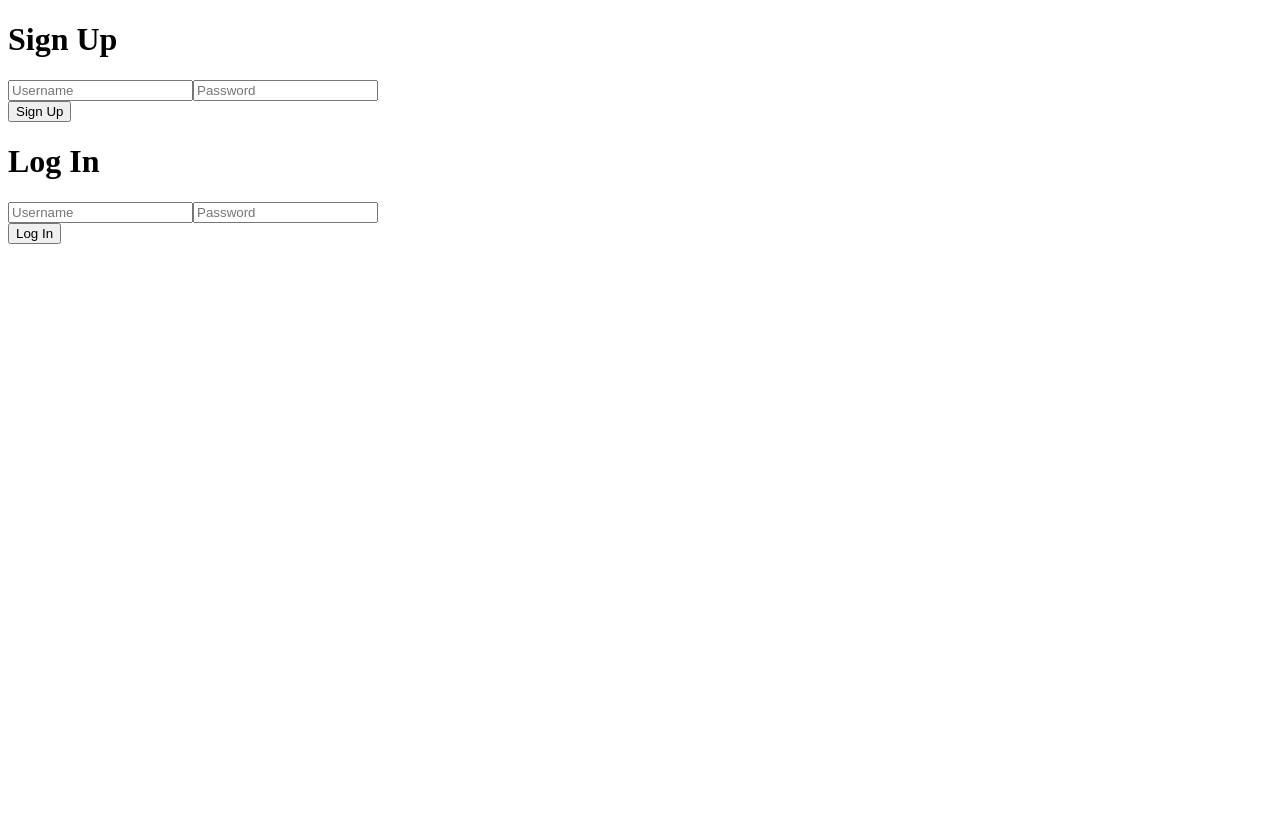
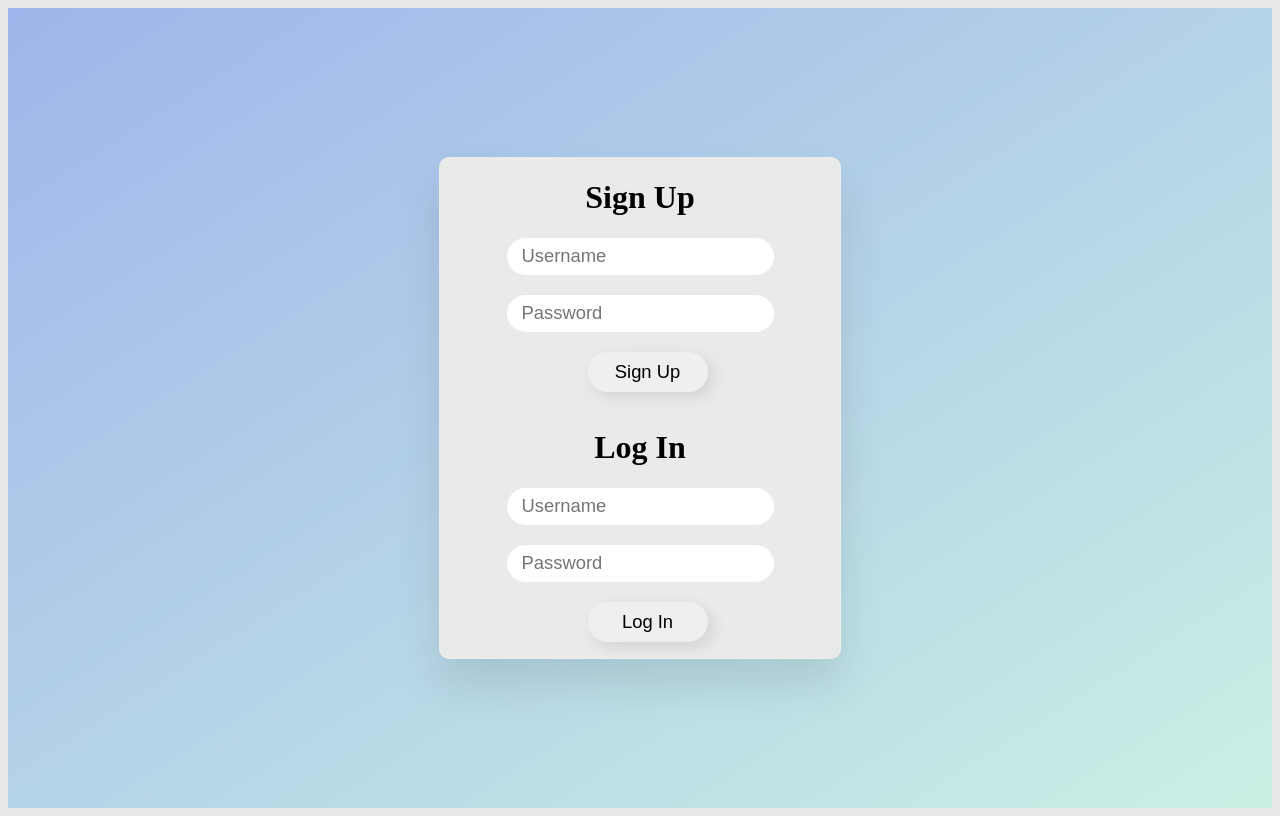
Before and after one commit to csscratchproject/alwaysactive, a React app: page / in a window 1280 px wide. Built offline with nearby package versions, Linux system fonts and the light colour scheme.

Commit message:
add styling

```diff
--- a/client/components/CreateEventButton.jsx
+++ b/client/components/CreateEventButton.jsx
@@ -4,8 +4,8 @@ import EventForm from './EventForm';
 
 function CreateEventButton(props) {
   return (
-    <div>
-      <button onClick={() => {props.setForm(true)}}>
+    <div id='createBtnContainer'>
+      <button id="createBtn" onClick={() => {props.setForm(true)}}>
         Create Your Own Event
       </button>
     </div>
--- a/client/components/EventBox.jsx
+++ b/client/components/EventBox.jsx
@@ -1,14 +1,15 @@
 import React, { Component } from 'react';
 import { render } from 'react-dom';
+import DeleteIcon from '@material-ui/icons/Delete';
 
 function EventBox(props) {
   const event = [
-    <h1>{props.name}</h1>,
-    <h1>{props.city}</h1>,
-    <h1>{props.state}</h1>,
-    <h1>{props.description}</h1>,
-    <h1>{props.date}</h1>,
-    <h1>{props.time}</h1>,
+    <h4>{props.name}</h4>,
+    <h5>{props.city}</h5>,
+    <h5>{props.state}</h5>,
+    <h5>{props.description}</h5>,
+    <h5>{props.date}</h5>,
+    <h5>{props.time}</h5>,
   ];
   console.log(props.user);
   const sendRsvp = () => {
@@ -54,7 +55,7 @@ function EventBox(props) {
         }}
         type="submit"
       >
-        Delete
+        <DeleteIcon />
       </button>,
     );
   }
--- a/client/components/EventForm.jsx
+++ b/client/components/EventForm.jsx
@@ -32,8 +32,6 @@ function EventForm(props) {
 
   return (
     <div>
-      <h1>{date}</h1>
-      <h1>{time}</h1>
       <input
         type="text"
         placeholder="What is the name of your event?"
--- a/client/components/LogIn.jsx
+++ b/client/components/LogIn.jsx
@@ -6,20 +6,20 @@ function LogIn(props) {
     <div>
       <h1>Log In</h1>
       <div>
-        <input
+        <input id='inputBox'
           onChange={(e) => {props.updateLogInUsername(e.target.value)}}
           value={props.logInUsername}
           placeholder='Username'
           type='text'
         />
-        <input
+        <input id='inputBox'
           onChange={(e) => {props.updateLogInPassword(e.target.value)}}
           value={props.logInPassword}
           placeholder='Password'
           type='text'
         />
         <div>
-          <button onClick={() => {props.logIn()}}>
+          <button id='logInBtn' onClick={() => {props.logIn()}}>
             Log In
           </button>
         </div>
--- a/client/components/SignUp.jsx
+++ b/client/components/SignUp.jsx
@@ -6,20 +6,20 @@ function SignUp(props) {
     <div>
       <h1>Sign Up</h1>
       <div>
-        <input
+        <input id='inputBox'
           onChange={(e) => {props.updateSignUpUsername(e.target.value)}}
           value={props.signUpUsername}
           placeholder='Username'
           type='text'
         />
-        <input
+        <input id='inputBox'
           onChange={(e) => {props.updateSignUpPassword(e.target.value)}}
           value={props.signUpPassword}
           placeholder='Password'
           type='text'
         />
         <div>
-          <button onClick={() => {props.saveUser()}}>
+          <button id='signUpBtn' onClick={() => {props.saveUser()}}>
             Sign Up
           </button>
         </div>
--- a/client/components/SignUpLogInPage.jsx
+++ b/client/components/SignUpLogInPage.jsx
@@ -113,9 +113,11 @@ function SignUpLogInPage(props) {
   // }, [isSignedIn]);
 
   return (
-    <div>
-      <div><SignUp signUpUsername={signUpUsername} signUpPassword={signUpPassword} updateSignUpUsername={updateSignUpUsername} updateSignUpPassword={updateSignUpPassword} saveUser={saveUser} /></div>
-      <div><LogIn logInUsername={logInUsername} logInPassword={logInPassword} updateLogInUsername={updateLogInUsername} updateLogInPassword={updateLogInPassword} logIn={logIn} /></div>
+    <div id='modalContainer'>
+      <div id="modal">
+        <div><SignUp signUpUsername={signUpUsername} signUpPassword={signUpPassword} updateSignUpUsername={updateSignUpUsername} updateSignUpPassword={updateSignUpPassword} saveUser={saveUser} /></div>
+        <div><LogIn logInUsername={logInUsername} logInPassword={logInPassword} updateLogInUsername={updateLogInUsername} updateLogInPassword={updateLogInPassword} logIn={logIn} /></div>
+      </div>
     </div>
   );
 }
--- a/client/containers/SideBarContainer.jsx
+++ b/client/containers/SideBarContainer.jsx
@@ -9,9 +9,11 @@ function SideBarContainer(props) {
   // const [formOpened, setForm] = useState(false);
   return (
     <div id="SideBarContainer">
-      <input id="citySearch" type="text" placeholder="city" />
-      <input id="stateSearch" type="text" placeholder="state" />
-      <button onClick={() => {props.getFilteredEvents(document.getElementById('citySearch').value, document.getElementById('stateSearch').value);}}>search</button>
+      <div id="searchBox">
+        <input id="citySearch" type="text" placeholder="city" />
+        <input id="stateSearch" type="text" placeholder="state" />
+        <button id="searchBtn" onClick={() => {props.getFilteredEvents(document.getElementById('citySearch').value, document.getElementById('stateSearch').value);}}>search</button>
+      </div>
       {props.formOpened === false && <CreateEventButton setForm={props.setForm} />}
       {/* {props.formOpened && <EventForm username={props.username} setForm={props.setForm} eventSaved={props.eventSaved} setEventSaved={props.setEventSaved} />} */}
       {props.formOpened && <EventForm username={props.username} setForm={props.setForm} getEvents={props.getEvents} />}
--- a/client/css/styles.css
+++ b/client/css/styles.css
@@ -1,9 +1,49 @@
+body{
+  background-color: rgb(233, 233, 233);
+}
+
+#searchBtn{
+  width: 100px;
+  height: 30px;
+  border-radius: 10px;
+  border: none;
+  background-image: linear-gradient(to right bottom,#A0B5EB,#C9F0E4);
+  margin-bottom: 30px;
+}
+
+#createBtn{
+  width: 85%;
+  height: 30px;
+  border-radius: 10px;
+  background-image: linear-gradient(to right bottom,#A0B5EB,#C9F0E4);
+  border: none;
+  margin-top: 30px;
+}
+
+#createBtnContainer {
+  display: flex;
+  justify-content: center;
+}
+
+#searchBox{
+  border: 1px solid #A0B5EB;
+}
+
 #EventsContainer {
-  border: 1px solid red;
+  /* display: grid; */
+  display: flex;
+  justify-content: center;
+  flex-wrap: wrap;
+  /* grid-template-columns: 1fr 1fr;
+  margin: 10px;*/
+  border-radius: 10px;
 }
 
 #SideBarContainer {
-  border: 1px solid blue;
+  border: 1px solid #A0B5EB;
+  background-color: #d8d8d8;
+  border-radius: 10px;
+  max-width: 450px;
 }
 
 #ContainerParent {
@@ -14,5 +54,100 @@
 }
 
 #EventBox {
-  border: 1px solid green;
+  width:300px;
+  height:300px;
+  border: 1px solid A0B5EB;
+  padding-left: 20px;
+  margin: 10px;
+  border-radius: 10px;
+  /* background-image: linear-gradient(to right bottom,#9bced6,#b193be); */
+  background-image: linear-gradient(to right bottom,#A0B5EB,#C9F0E4);
+  animation: float 7s ease-in-out infinite;
+  color: rgb(33, 33, 33);
 }
+
+@keyframes float {
+	0% {
+		box-shadow: 0 5px 15px 0px rgba(0,0,0,0.6);
+		transform: translatey(0px);
+	}
+	50% {
+		box-shadow: 0 25px 15px 0px rgba(0,0,0,0.2);
+		transform: translatey(-7px);
+	}
+	100% {
+		box-shadow: 0 5px 15px 0px rgba(0,0,0,0.6);
+		transform: translatey(0px);
+	}
+}
+
+#citySearch,
+#stateSearch {
+  width: 85%;
+  height: 30px;
+  border-radius: 10px;
+  border: none;
+  outline: none;
+  margin-bottom: 10px;
+  padding-left: 5px;
+}
+
+#citySearch {
+  margin-top: 15px;
+}
+
+#searchBox {
+  display: flex;
+  justify-content: center;
+  flex-wrap: wrap;
+  border: 1px solid #afafaf;
+}
+
+#modalContainer {
+  height: 100vh;
+  width: 100%;
+  display: flex;
+  justify-content: center;
+  background-image: linear-gradient(to right bottom,#A0B5EB,#C9F0E4);
+  align-items: center;
+}
+
+#modal {
+  width: 400px;
+  height: 500px;
+  background: rgba(225,225,255,0.09);
+  backdrop-filter: blur(5px);
+  box-shadow: 0 25px 45px rgba(0,0,0,0.1);
+  border: 1px solid rgba(255,255,255,0.1);
+  border-right: 1px solid rgba(255,255,255,0.2);
+  border-bottom: 1px solid rgba(255,255,255,0.2);
+  border-radius: 10px;
+  text-align: center;
+  display: flex;
+  justify-content: center;
+  flex-wrap: wrap;
+  background-color: #e8ebea;
+}
+
+#signUpBtn,
+#logInBtn {
+  width: 120px;
+  height: 40px;
+  font-size: 1.15rem;
+  border-radius: 35px;
+  box-shadow: 5px 5px 15px rgba(0,0,0,0.1);
+  margin-left: 15px;
+  border: none;
+  outline: none;
+}
+
+#inputBox {
+  height: 35px;
+  width: 250px;
+  border-radius: 20px;
+  border: none;
+  outline: none;
+  padding-left: 15px;
+  font-size: 1.15rem;
+  margin-bottom: 20px;
+}
--- a/package.json
+++ b/package.json
@@ -40,6 +40,8 @@
     "webpack-dev-server": "^4.7.4"
   },
   "dependencies": {
+    "@material-ui/core": "^4.12.3",
+    "@material-ui/icons": "^4.11.2",
     "bcrypt": "^5.0.1",
     "bootstrap-icons": "^1.8.1",
     "concurrently": "^7.0.0",
```
Also changed, not shown: 1 other file (tests, documents, lock files or other folders).
